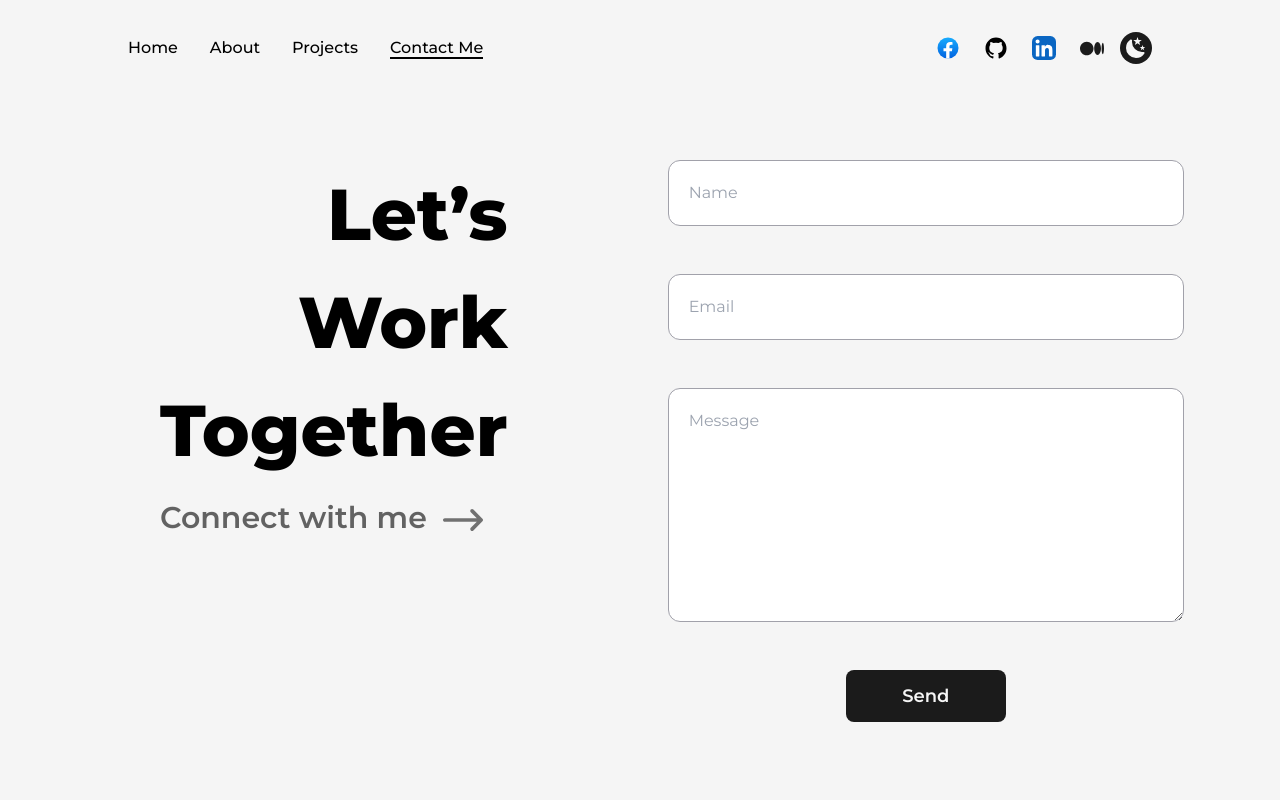
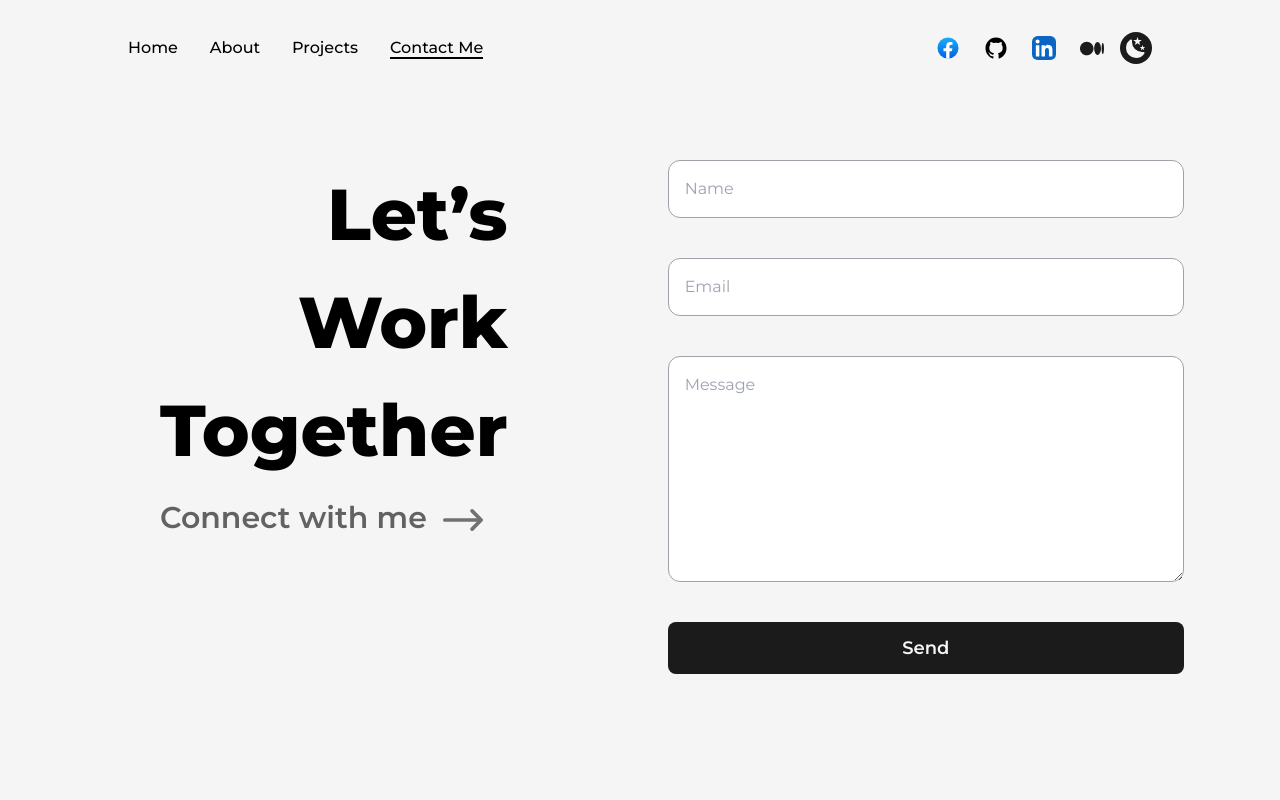
Before and after one commit to nadeeshaMadusanka99/personal_portfolio, a Next.js app: page /contact_me in a window 1280 px wide. Shown: the top 800 px of the page. Built offline with nearby package versions, Linux system fonts and the light colour scheme.

Commit message:
Email submit button change added

```diff
--- a/src/components/AboutMe/Skills.js
+++ b/src/components/AboutMe/Skills.js
@@ -157,11 +157,6 @@ const BackContent = styled(CardContent)`
 `;
 
 const Skills = () => {
-  const [isFlipped, setIsFlipped] = useState(false);
-
-  const handleCardFlip = () => {
-    setIsFlipped(!isFlipped);
-  };
   // return (
   //   <>
   //     <h2 className="font-bold text-8xl mt-20 mb-10 w-full text-center">Skills</h2>
@@ -196,14 +191,12 @@ const Skills = () => {
   return (
     <Container id="skills">
       <Wrapper>
-        <h2 className="font-bold text-7xl text-secondary mb-28 w-full text-center">Skills</h2>
+        <h2 className="font-bold text-7xl text-secondary mb-28 w-full text-center">
+          Skills
+        </h2>
         <SkillsContainer>
           {skills.map((skill, index) => (
-            <SkillCard
-              key={index}
-              onClick={handleCardFlip}
-              className={isFlipped ? "flipped" : ""}
-            >
+            <SkillCard key={index}>
               <FrontContent key={index}>
                 <motion.div
                   initial={{ y: 50 }}
--- a/src/pages/contact_me.js
+++ b/src/pages/contact_me.js
@@ -68,7 +68,7 @@ const contact_me = () => {
           content="nadeesha's portfolio contact me page"
         />
       </Head>
-      <TransitionEffect />
+      {/* <TransitionEffect /> */}
       <main className="w-full m-8 ">
         <Layout className="pt-8">
           <motion.div
@@ -78,8 +78,7 @@ const contact_me = () => {
             initial="initial"
             whileInView="animate"
           >
-            <motion.div
-            >
+            <motion.div>
               <motion.h1
                 className="text-7xl font-extrabold leading-normal text-right text-black dark:text-light"
                 variants={variants}
@@ -99,7 +98,7 @@ const contact_me = () => {
               </div>
             </motion.div>
             <div className={`flex-1 relative`}>
-              <motion.div
+              {/* <motion.div
                 className={`stroke-3 stroke-primary ml-10 absolute dark:stroke-primaryDark p-2 -z-1`}
                 initial={{ opacity: 1 }}
                 whileInView={{ opacity: 0 }}
@@ -127,46 +126,62 @@ const contact_me = () => {
             C32.666,7.326,25.339,0,16.333,0z"
                   />
                 </svg>
-              </motion.div>
+              </motion.div> */}
 
               <motion.form
                 ref={formRef}
                 onSubmit={sendEmail}
-                initial={{ opacity: 0 }}
-                whileInView={{ opacity: 1 }}
-                transition={{ delay: 4, duration: 1 }}
-                className="flex flex-col items-center gap-12"
+                // initial={{ opacity: 0 }}
+                // whileInView={{ opacity: 1 }}
+                // transition={{ delay: 4, duration: 1 }}
+                className="flex flex-col gap-10 z-10"
               >
                 <input
                   type="text"
                   required
                   placeholder="Name"
                   name="name"
-                  className="p-5 w-full rounded-xl border border-zinc-400"
+                  className=" z-20 p-4 rounded-xl border border-zinc-400"
                 />
                 <input
                   type="email"
                   required
                   placeholder="Email"
                   name="email"
-                  className="p-5 w-full  rounded-xl border border-zinc-400 "
+                  className=" z-20 p-4 w-full  rounded-xl border border-zinc-400 "
                 />
                 <textarea
                   rows={8}
                   placeholder="Message"
                   name="message"
-                  className="p-5 w-full  rounded-xl border border-zinc-400"
+                  className=" z-20 p-4 w-full  rounded-xl border border-zinc-400"
                 />
+                {success ? (
                   <button
                     type="submit"
-                  className=" bg-dark text-light w-40 h-15  p-2.5 px-6 rounded-lg text-lg font-semibold hover:bg-light
+                    className="z-50 bg-green text-light p-2.5 px-6 rounded-lg text-lg font-semibold border-2 border-solid border-transparent
+    dark:bg-green  dark:text-light"
+                  >
+                    Successfully Sent
+                  </button>
+                ) : error ? (
+                  <button
+                    type="submit"
+                    className="z-50 bg-error text-light p-2.5 px-6 rounded-lg text-lg font-semibold border-2 border-solid border-transparent
+    dark:bg-error  dark:text-white"
+                  >
+                    Error Occured
+                  </button>
+                ) : (
+                  <button
+                    type="submit"
+                    className="z-50 bg-dark text-light p-2.5 px-6 rounded-lg text-lg font-semibold hover:bg-light
     hover:text-dark border-2 border-solid border-transparent
     hover:border-dark dark:bg-light dark:text-dark hover:dark:bg-dark hover:dark:text-light hover:dark:border-light"
                   >
                     Send
                   </button>
-                {error && "Error"}
-                {success && "Success"}
+                )}
               </motion.form>
             </div>
           </motion.div>
--- a/tailwind.config.js
+++ b/tailwind.config.js
@@ -20,6 +20,8 @@ module.exports = {
         primary: "#B63E96",
         primaryDark: "#58E6D9",
         darkred: "#8b0000",
+        green: "#18e745",
+        error: "#ff0000",
       },
       animation: {
         "spin-slow": "spin 10s linear infinite",
```
Lines whose indentation alone changed are shown as unchanged.
